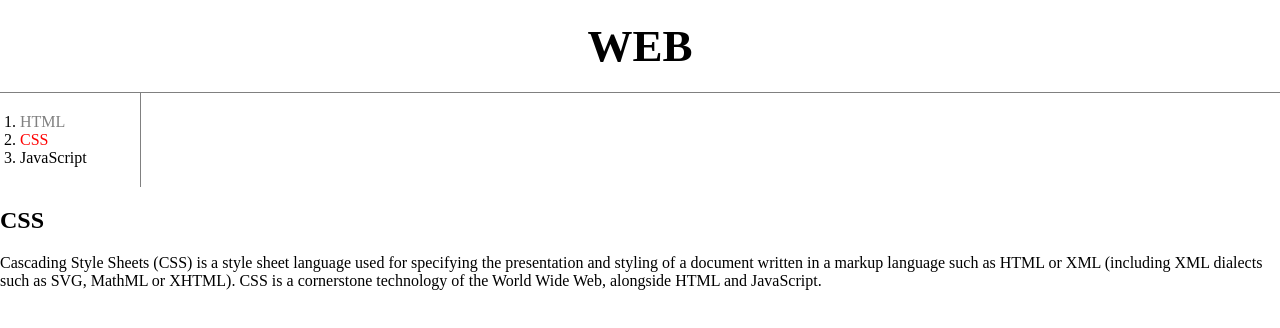
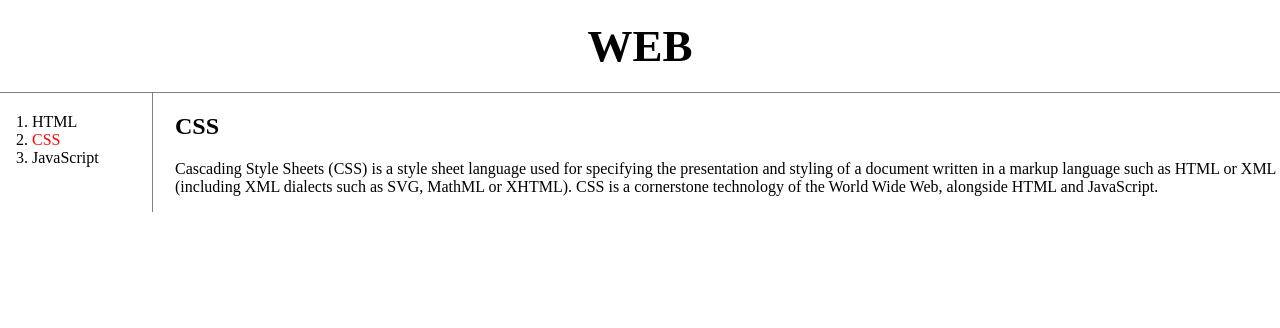
Before and after one commit to emes-g/Backend-Web-Basic, a plain HTML site: page 2.html in a window 1280 px wide. Drawn offline with Linux system fonts and the light colour scheme.

Commit message:
feat : apply grid

```diff
--- a/2.html
+++ b/2.html
@@ -8,18 +8,12 @@
         body {
             margin: 0;
         }
-        /*해당 문서에 존재하는 모든 <a>에 대해서*/
         a {
             color: black;
             text-decoration: none;
         }
-        /*id 속성 값이 active인 태그에 대해서*/
         #active {
             color: red;
-        }
-        /*class 속성 값이 saw인 모든 태그에 대해서*/
-        .saw {
-            color: gray;
         }
         h1 {
             font-size: 45px;
@@ -34,29 +28,36 @@
             margin: 0;
             padding: 20px;
         }
+        #grid {
+            display: grid;
+            grid-template-columns: 150px 1fr;
+        }
+        #grid ol {
+            padding-left: 32px;
+        }
+        #article {
+            padding-left: 25px;
+        }
     </style>
 </head>
 
 <body>
     <h1><a href="index.html">WEB</a></h1>
+    <div id="grid">
         <ol>
-        <li><a href="1.html" class="saw">HTML</a></li>
-        <!-- <li><a href="2.html" style="color:red; text-decoration: underline;">CSS</a></li> -->
-        <li><a href="2.html" class="saw" id="active">CSS</a></li>
+            <li><a href="1.html" >HTML</a></li>
+            <li><a href="2.html" id="active">CSS</a></li>
             <li><a href="3.html">JavaScript</a></li>
         </ol>
-    <!-- <h1><a href="index.html"><font color="red">WEB</font></a></h1>
-    <ol>
-        <li><a href="1.html"><font color="red">HTML</font></a></li>
-        <li><a href="2.html"><font color="red">CSS</font></a></li>
-        <li><a href="3.html"><font color="red">JavaScript</font></a></li>
-    </ol> -->
+        <div id="article">
             <h2>CSS</h2>
             <p>
                 Cascading Style Sheets (CSS) is a style sheet language used for specifying the presentation and styling of a
                 document written in a markup language such as HTML or XML (including XML dialects such as SVG, MathML or
                 XHTML). CSS is a cornerstone technology of the World Wide Web, alongside HTML and JavaScript.
             </p>
+        </div>
+    </div>
 </body>
 
 </html>
```
Lines whose indentation alone changed are shown as unchanged.
